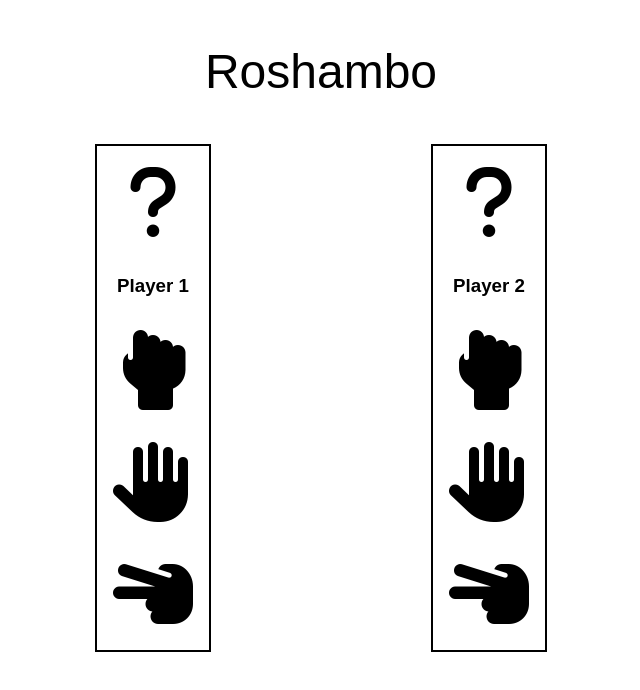
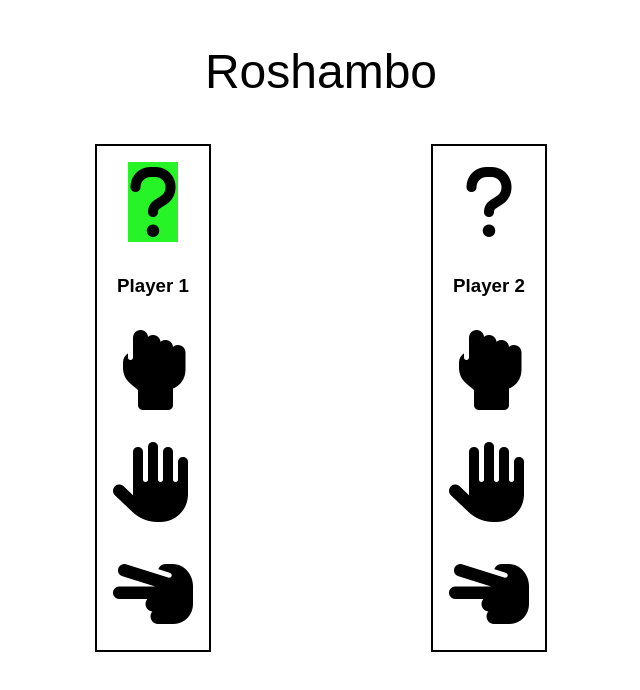
Before and after one commit to elecguts/RoshamboJS, a website built with Vite: page index.html in a window 1280 px wide. Both pictures are taken after a click on the icon 472 px from the left and 370 px from the top of the page. Shown: the whole page, without its empty margins (319-959 px from the left). Built offline with nearby package versions, Linux system fonts and the light colour scheme.

Commit message:
Color added to indicate a player is ready

```diff
--- a/src/main.ts
+++ b/src/main.ts
@@ -47,6 +47,16 @@ function clickOnPlayer2ScissorsButton() {
   readyToPlay()
 }
 function readyToPlay() {
+  if (player1Choice != ' ') {
+    if (player1RevealChoice) {
+      player1RevealChoice.className = player1RevealChoice.className + ' ready'
+    }
+  }
+  if (player2Choice != ' ') {
+    if (player2RevealChoice) {
+      player2RevealChoice.className = player2RevealChoice.className + ' ready'
+    }
+  }
   if (player1Choice != ' ' && player2Choice != ' ') {
     console.log('We are ready to play!')
     if (player1Choice === 'rock') {
--- a/src/style.css
+++ b/src/style.css
@@ -40,3 +40,6 @@ ul {
 .spacer {
   padding: 5rem;
 }
+.ready {
+  background-color: rgb(39, 244, 39);
+}
```
